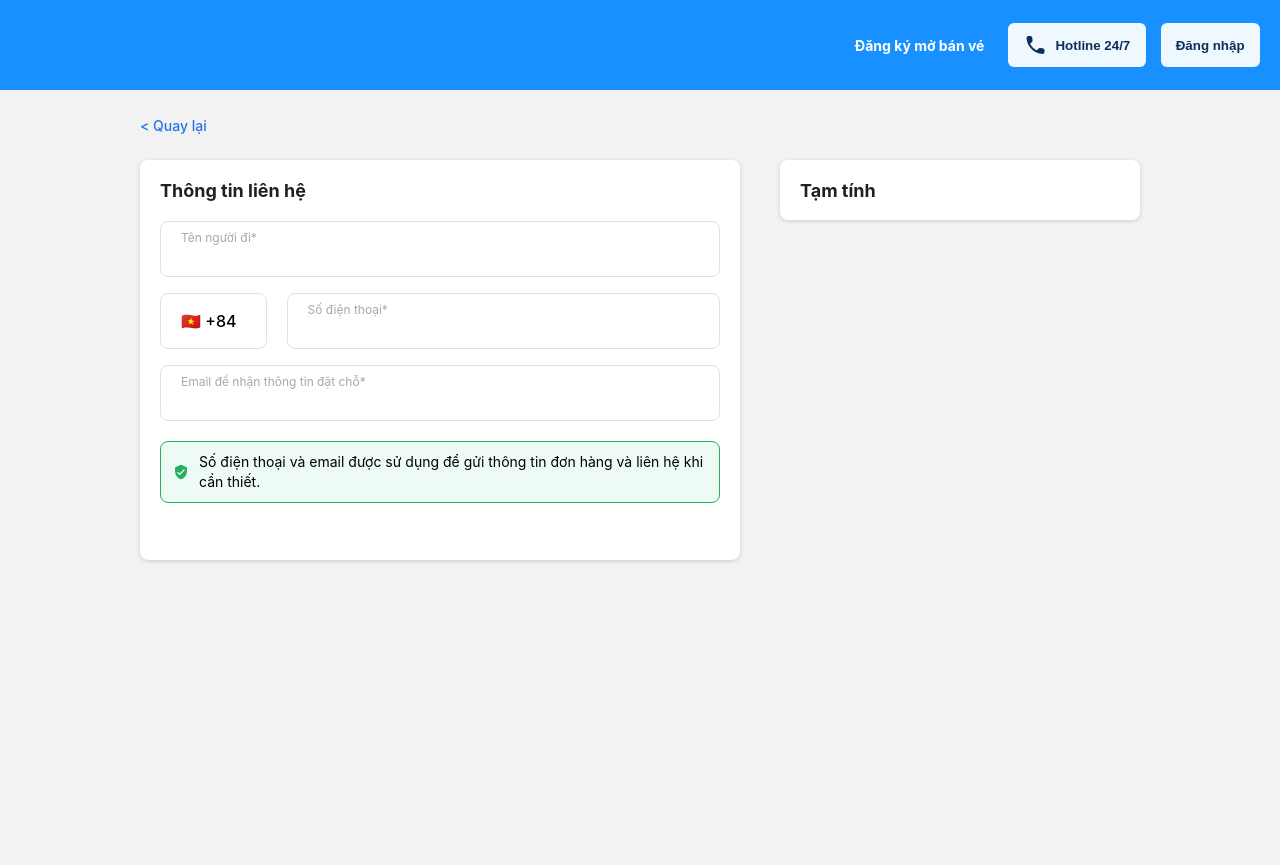
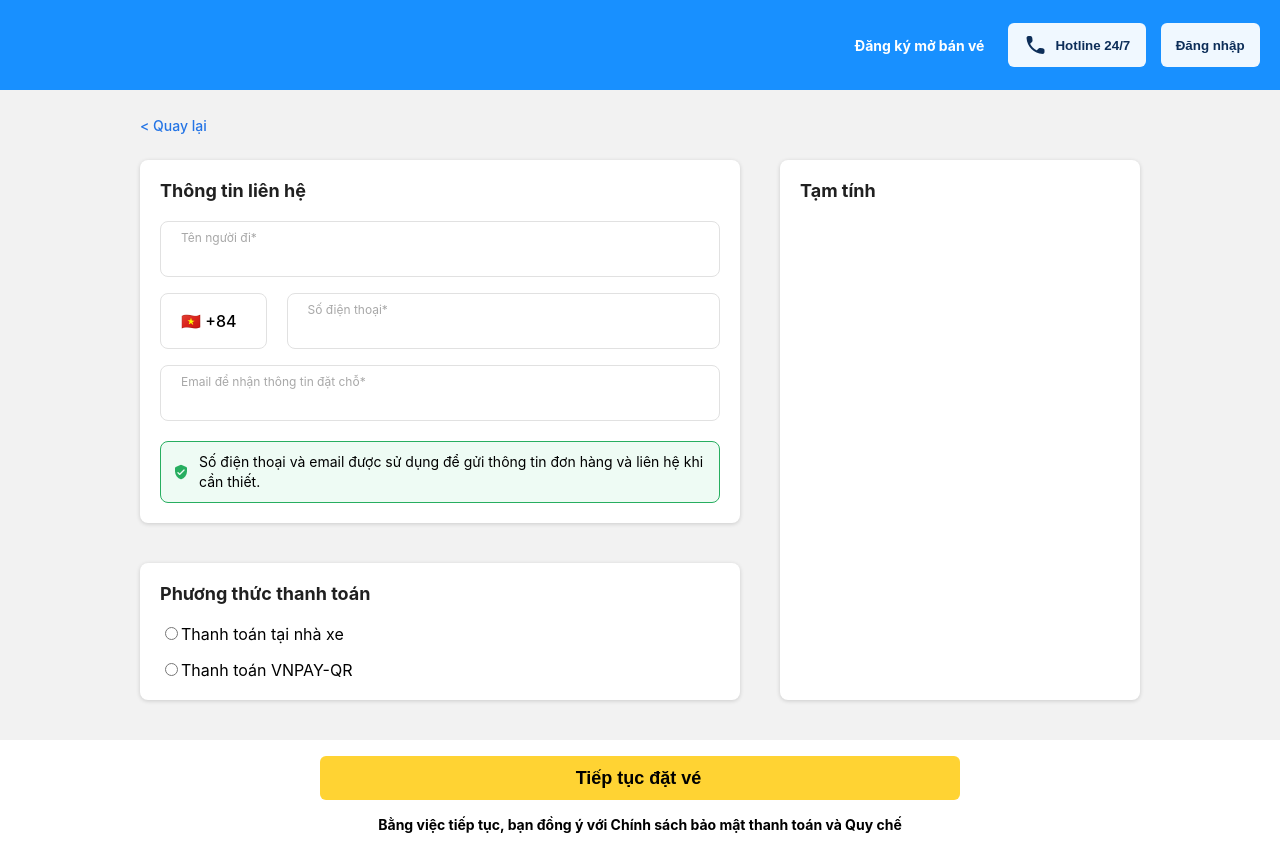
Before and after one commit to anhvu08903/web-project, a React (Create React App) app in the folder project-web-frontend/: page /payment in a window 1280 px wide. Before the commit the page ends 800 px from the top, so only its background shows below. Built offline with nearby package versions, Linux system fonts and the light colour scheme.

Commit message:
Fix Coach + Add Payment

```diff
--- a/project-web-frontend/src/Components/Coach/Coach.js
+++ b/project-web-frontend/src/Components/Coach/Coach.js
@@ -22,8 +22,8 @@ const Coach = () => {
 
   const [carInfo, setCarInfo] = useState({
     licenseplate: "",
-    coachtype: "",
-    number: 0,
+    coachtype: "Xe 24 chỗ",
+    number: 24
   });
   const [car, setCar] = useState([]);
 
--- a/project-web-frontend/src/Components/Payment/Payment.js
+++ b/project-web-frontend/src/Components/Payment/Payment.js
@@ -1,8 +1,59 @@
 import React, { useState } from "react";
 import styles from "./Payment.module.css";
 import { Link, useNavigate } from "react-router-dom";
+import axios from "axios";
 
 const Payment = () => {
+
+  const [customerInfo, setCustomerInfo] = useState({
+    name: "",
+    phonenumber: "",
+    email: ""
+  });
+
+  const paymentButtonOnClick = () =>{
+    sendCustomerInfo();
+  }
+
+  const handleChange = (e) => {
+    setCustomerInfo({ ...customerInfo, [e.target.name]: e.target.value });
+    if (e.target.name == "name") {
+      setCustomerInfo({
+        ...customerInfo,
+        name: e.target.value,
+      });
+    }
+    if (e.target.name == "phonenumber")
+      setCustomerInfo({
+        ...customerInfo,
+        phonenumber: e.target.value,
+      });
+    if (e.target.name == "email")
+      setCustomerInfo({
+        ...customerInfo,
+        email: e.target.value,
+      });
+    console.log(customerInfo);
+  };
+
+
+  const sendCustomerInfo = async () => {
+    axios
+      .post("url post thong tin nguoi dat ve", customerInfo)
+      .then((res) => {
+        alert("thanh cong ");
+      });
+
+    console.log(customerInfo);
+    setCustomerInfo({
+      name: "",
+      phonenumber: "",
+      email: ""
+    });
+  };
+
+
+
   return (
     <div style={{}}>
       <div className={styles.navbar}>
@@ -31,6 +82,8 @@ const Payment = () => {
             <p className={styles.turnBackButton}>{"<"} Quay lại</p>
           </div>
           <div style={{ display: "flex", justifyContent: "space-between" }}>
+            <div style={{ display: "flex", justifyContent: "space-between", flexDirection: "column", gap: "40px"}}>
+
               <div className={styles.infoBox}>
                 <div className={styles.infoBoxWrapper}>
                   <div className={styles.infoBoxTitle}>Thông tin liên hệ</div>
@@ -38,7 +91,7 @@ const Payment = () => {
                     <div className={styles.name}>
                       <div className={styles.inputContainer}>
                         <label className={styles.title}>Tên người đi*</label>
-                      <input className={styles.input}></input>
+                        <input className={styles.input} name="name" onChange={handleChange}></input>
                       </div>
                     </div>
                     <div style={{ display: "flex", gap: "20px" }}>
@@ -56,6 +109,8 @@ const Payment = () => {
                         <label className={styles.title}>Số điện thoại*</label>
                         <input
                           className={styles.input}
+                          name="phonenumber"
+                          onChange={handleChange}
                         ></input>
                       </div>
                     </div>
@@ -66,6 +121,8 @@ const Payment = () => {
                         </label>
                         <input
                           className={styles.input}
+                          name="email"
+                          onChange={handleChange}
                         ></input>
                       </div>
                     </div>
@@ -79,15 +136,62 @@ const Payment = () => {
                   </div>
 
                 </div>
+
               </div>
+
+              {/* Phương thức thanh toán */}
+
+              <div className={styles.infoBox}>
+                <div className={styles.infoBoxWrapper}>
+                  <div className={styles.infoBoxTitle}>Phương thức thanh toán</div>
+                  <form className={styles.infoBoxForm}>
+                    <div>
+                      <input type="radio" value="cash" name="payment"/>
+                      <label>
+                        Thanh toán tại nhà xe
+                      </label>
+                    </div>
+                    <div>
+                      <input type="radio" value="vnpay" name="payment"/>
+                      <label>
+                        Thanh toán VNPAY-QR
+                      </label>
+                    </div>
+
+                  </form>
+
+
+
+                </div>
+
+              </div>
+            </div>
+
+
             <div className={styles.money}>
               <div className={styles.moneyWrapper}>
-                <div className={styles.infoBoxTitle}>Tạm tính</div>
+                <div className={styles.moneyTitle}>Tạm tính</div>
               </div>
             </div>
           </div>
         </div>
       </div>
+
+      <div className={styles.endbar}>
+        <div>
+          <button
+          className={`${styles.confirmPaymentButton} ${styles.buttons}`}
+          onClick={paymentButtonOnClick}
+          >
+            Tiếp tục đặt vé
+            <span></span>
+          </button>
+        </div>
+        <div>
+          <p>Bằng việc tiếp tục, bạn đồng ý với Chính sách bảo mật thanh toán và Quy chế</p>
+        </div>
+      </div>
+
     </div>
   );
 };
--- a/project-web-frontend/src/Components/Payment/Payment.module.css
+++ b/project-web-frontend/src/Components/Payment/Payment.module.css
@@ -104,7 +104,7 @@ li {
     border-radius: 8px;
     box-shadow: rgba(0, 0, 0, 0.16) 0px 1px 4px;
     width: 600px;
-    height: 400px;
+
 }
 
 .money {
@@ -113,7 +113,7 @@ li {
     box-shadow: rgba(0, 0, 0, 0.16) 0px 1px 4px;
     right: 0;
     width: 360px;
-    height: 60px;
+
 }
 
 .infoBoxWrapper {
@@ -192,3 +192,35 @@ li {
     letter-spacing: 0px;
     margin: 0px;
 }
+
+.moneyTitle {
+    font-size: 18px;
+    font-weight: 700;
+    color: #202020;
+}
+
+.endbar {
+    display: flex;
+    align-items: center;
+    min-height: 72px;
+    background-color: white;
+    margin-top: 40px;
+    padding: 16px 20px;
+    justify-content: center;
+    font-family: -apple-system, BlinkMacSystemFont, Segoe UI, PingFang SC, Hiragino Sans GB, Microsoft YaHei, Helvetica Neue, Helvetica, Arial, sans-serif, Apple Color Emoji, Segoe UI Emoji, Segoe UI Symbol;
+    font-size: 14px;
+    box-sizing: border-box;
+    line-height: 1.5;
+    font-weight: 700;
+    flex-direction: column;
+}
+
+.confirmPaymentButton{
+    width: 50vw;
+    background-color: rgb(255, 211, 51);
+    color: black;
+    font-size: 18px;
+    display: flex;
+    justify-content: center;
+    align-content: center;
+}
```
Lines whose indentation alone changed are shown as unchanged.
